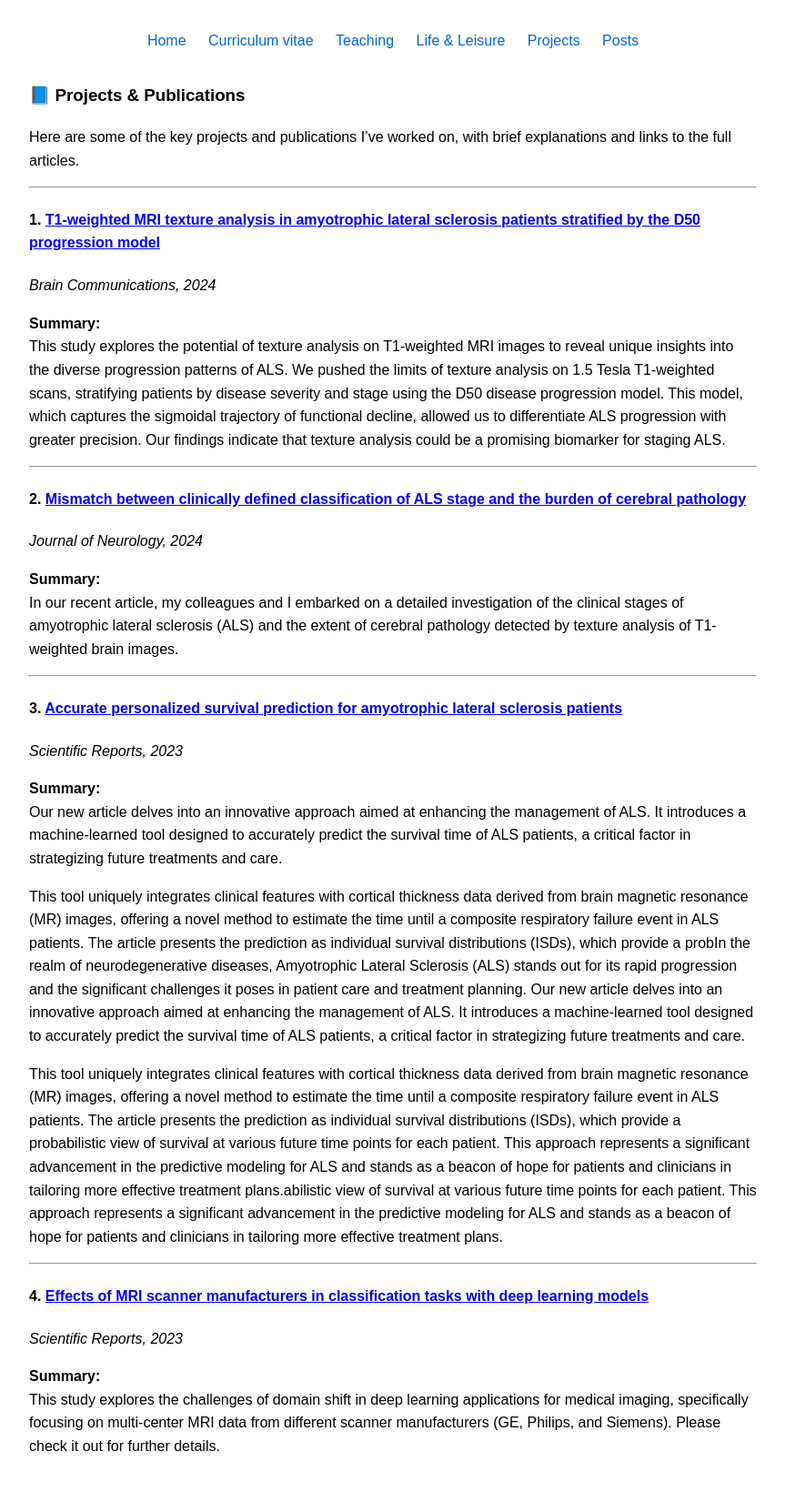
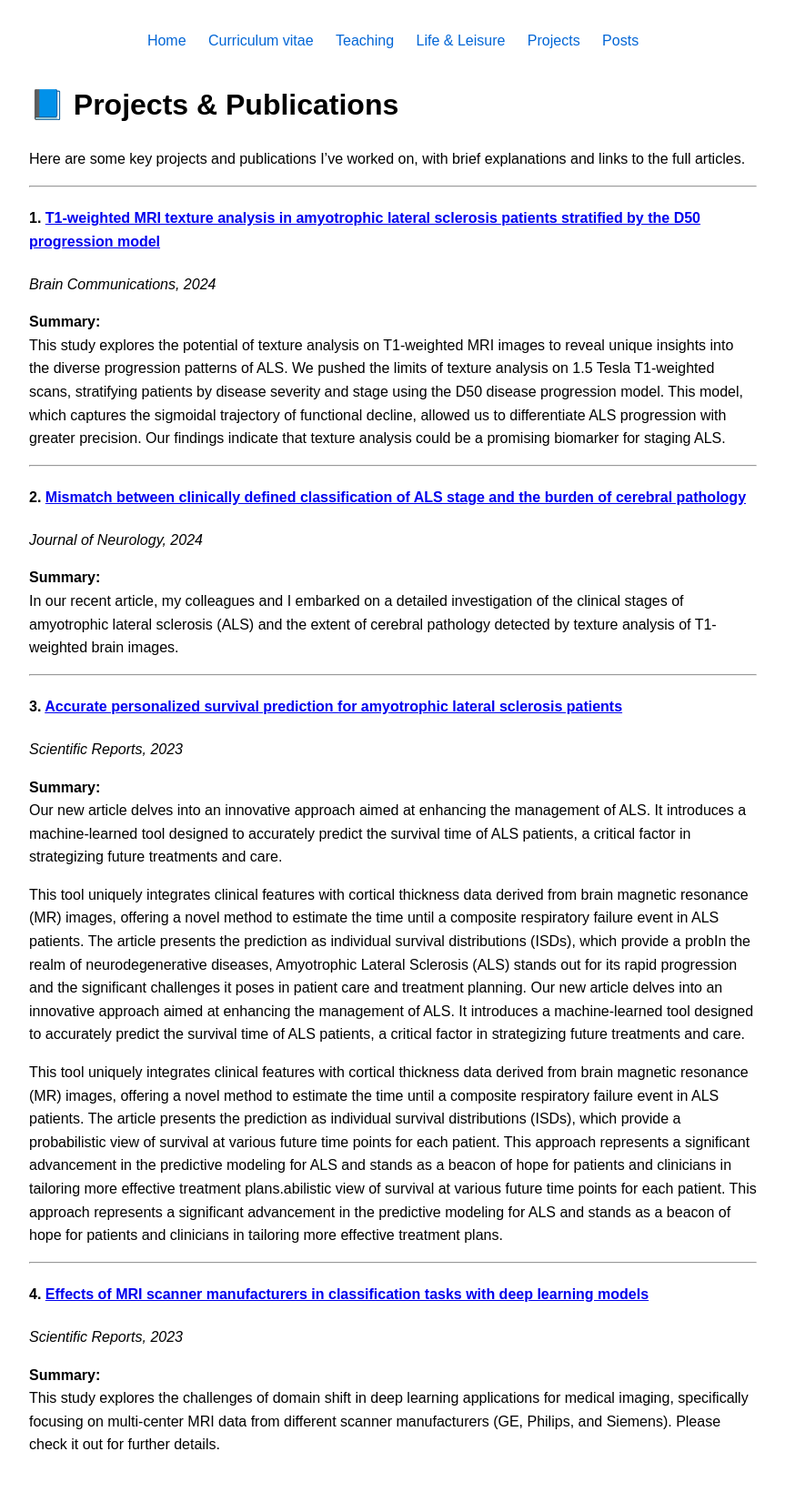
Before and after one commit to Pedram-Parnianpour/pedram-parnianpour.github.io, a Jekyll site: the page built from Projects.md, in a window 1280 px wide. Shown: the whole page at 91% size, without its empty margins (208-1071 px from the left). Built offline with Jekyll 4.4.1, drawn with Linux system fonts in a browser that asks for light colours; our own code applies the rules of GitHub Pages for plain Markdown files.

Commit message:
Update Projects.md

```diff
--- a/Projects.md
+++ b/Projects.md
@@ -1,6 +1,6 @@
-### 📘 Projects & Publications
+# 📘 Projects & Publications
 
-Here are some of the key projects and publications I've worked on, with brief explanations and links to the full articles.
+Here are some key projects and publications I've worked on, with brief explanations and links to the full articles.
 
 ---
 
```
